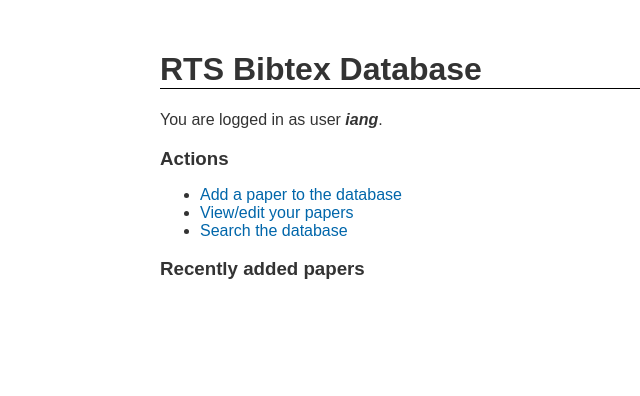
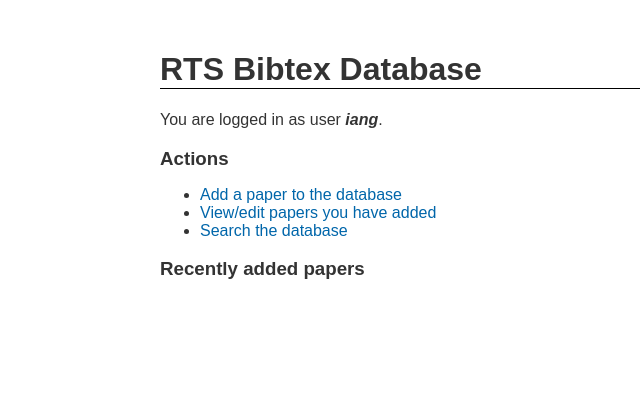
Before and after one commit to RTSYork/bibtex, a Django app: page /bibtex/ in a window 1280 px wide. Shown: the top 396 px of the page, without its empty margins (130-770 px from the left). Run offline with Django 3.2, Linux system fonts and the light colour scheme; data that the repository does not hold is empty.

Commit message:
Edit index text for view link

```diff
--- a/bibtex/templates/bibtex/index.html
+++ b/bibtex/templates/bibtex/index.html
@@ -7,7 +7,7 @@
 <h3>Actions</h3>
 <ul class="actionlist">
 <li><a href="{% url 'bibtex:add' %}">Add a paper to the database</a></li>
-<li><a href="{% url 'bibtex:view' %}">View/edit your papers</a></li>
+<li><a href="{% url 'bibtex:view' %}">View/edit papers you have added</a></li>
 <li><a href="{% url 'bibtex:search' %}">Search the database</a></li>
 </ul>
 
```
